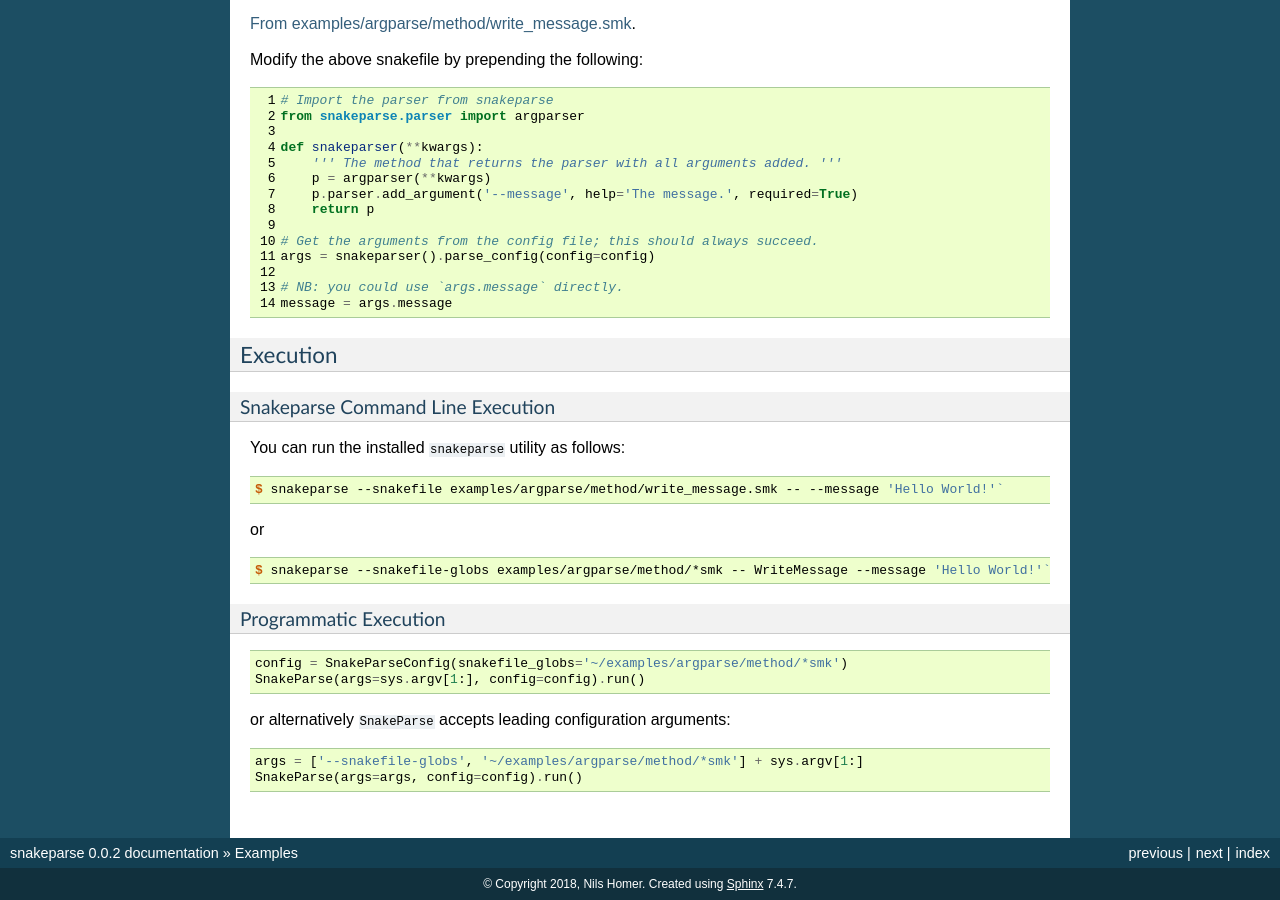
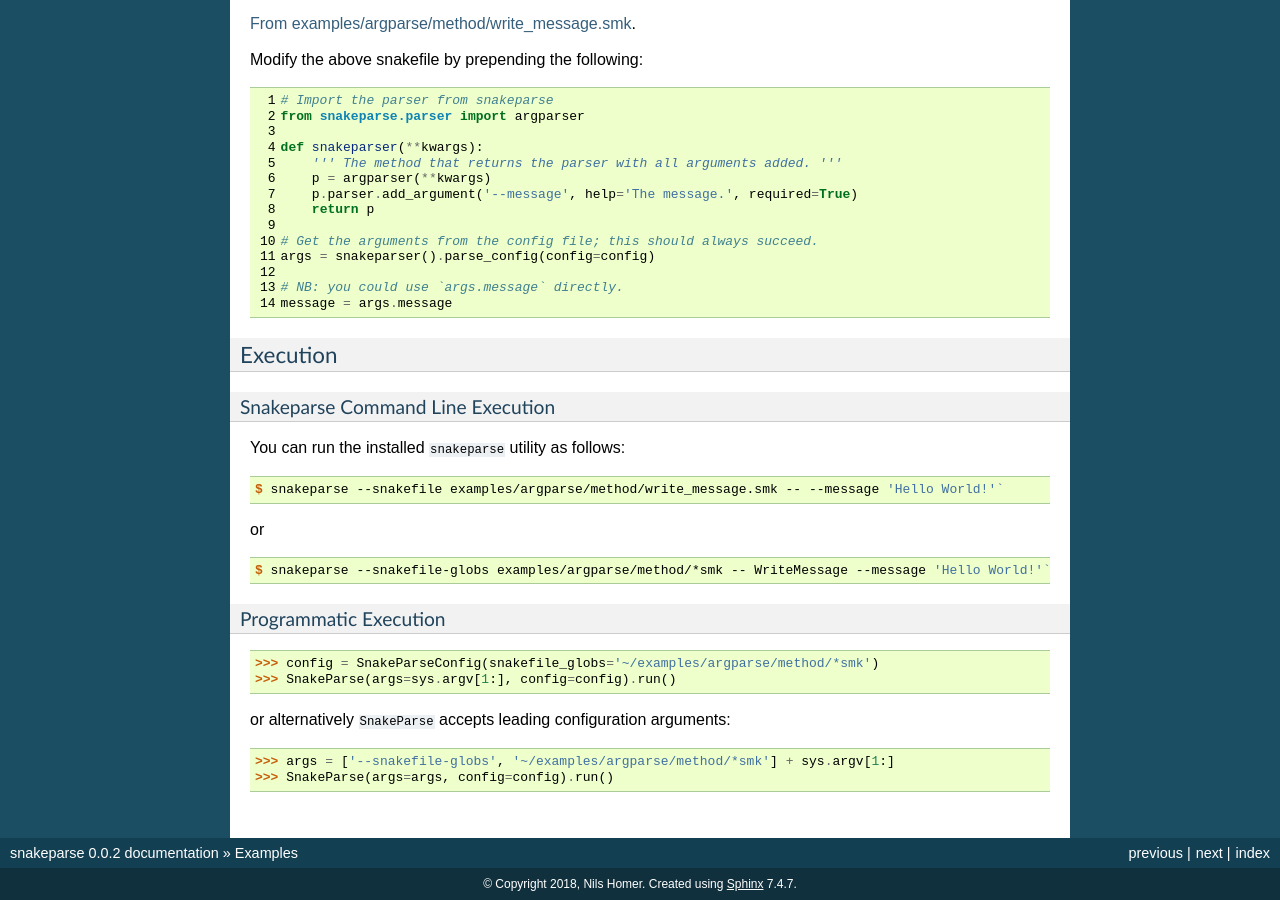
Before and after one commit to nh13/snakeparse, a Sphinx documentation site: the page built from docs/usage.rst, in a window 1280 px wide and 900 px high, scrolled down 1070 px. Built offline with Sphinx 7.4.7, drawn with Linux system fonts in a browser that asks for light colours.

```diff
--- a/docs/usage.rst
+++ b/docs/usage.rst
@@ -116,12 +116,12 @@ Programmatic Execution
 
 .. code-block:: python
 
-    config = SnakeParseConfig(snakefile_globs='~/examples/argparse/method/*smk')
-    SnakeParse(args=sys.argv[1:], config=config).run()
+    >>> config = SnakeParseConfig(snakefile_globs='~/examples/argparse/method/*smk')
+    >>> SnakeParse(args=sys.argv[1:], config=config).run()
 
 or alternatively :code:`SnakeParse` accepts leading configuration arguments:
 
 .. code-block:: python
 
-    args = ['--snakefile-globs', '~/examples/argparse/method/*smk'] + sys.argv[1:]
-    SnakeParse(args=args, config=config).run()
+    >>> args = ['--snakefile-globs', '~/examples/argparse/method/*smk'] + sys.argv[1:]
+    >>> SnakeParse(args=args, config=config).run()
```
